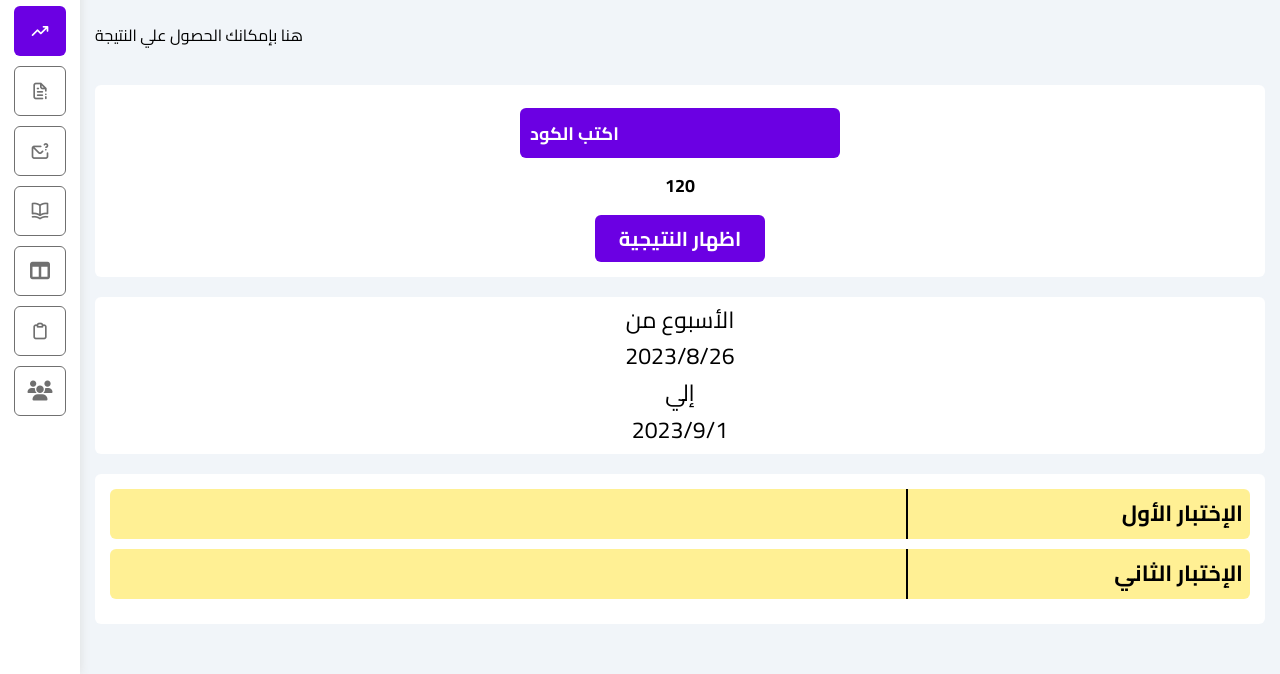
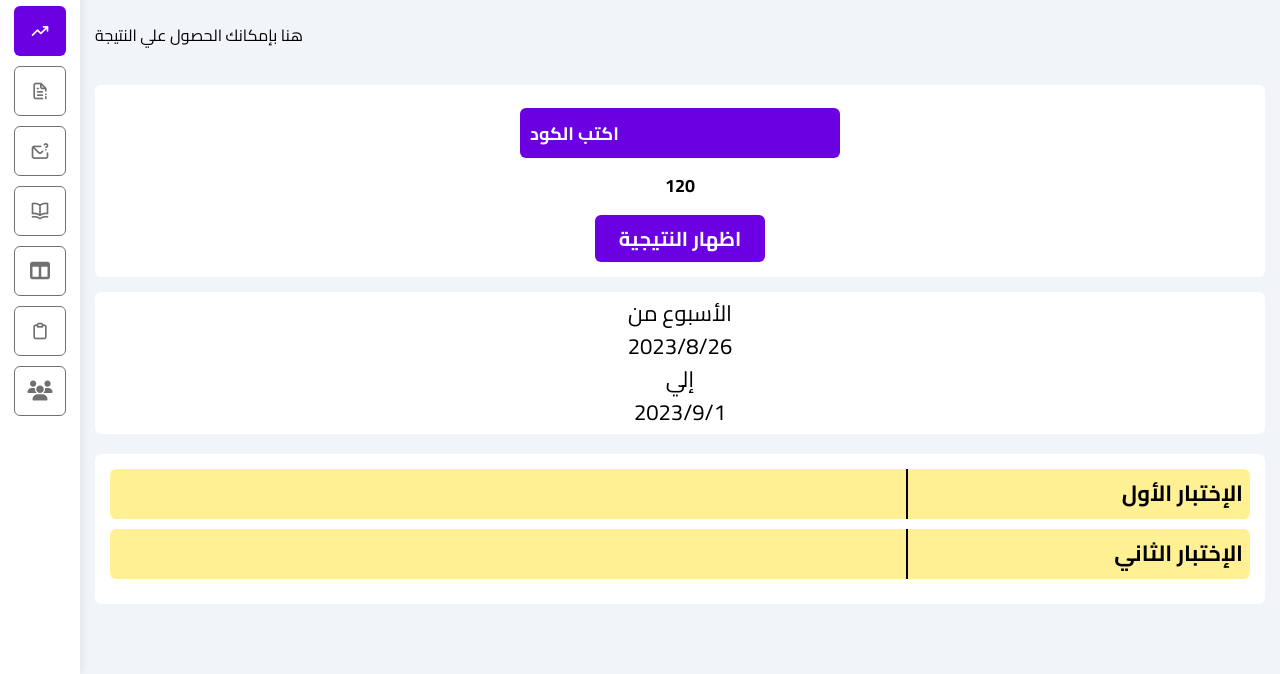
Before and after one commit to xPecoz/Math-Jewel, a plain HTML site: page exams/paper.html in a window 1280 px wide. Shown: the part 126-800 px from the top of the page. Drawn offline with nearby package versions, Linux system fonts and the light colour scheme; a web font is replaced by a local one.

Commit message:
Add files via upload

```diff
--- a/exams/paper.html
+++ b/exams/paper.html
@@ -105,13 +105,13 @@
             <div class="class time">120</div>
             <button>اظهار النتيجية</button>
           </div>
-          <div class="exam-form" style="margin-top: 20px; padding: 5px">
+          <div class="exam-form" style="margin-top: 15px; padding: 5px">
             <p
               style="
-                font-size: 23px;
+                font-size: 22px;
                 color: var(--black-color);
                 text-align: center;
-                line-height: 1.6;
+                line-height: 1.5;
                 margin: 0;
               "
             >
```
